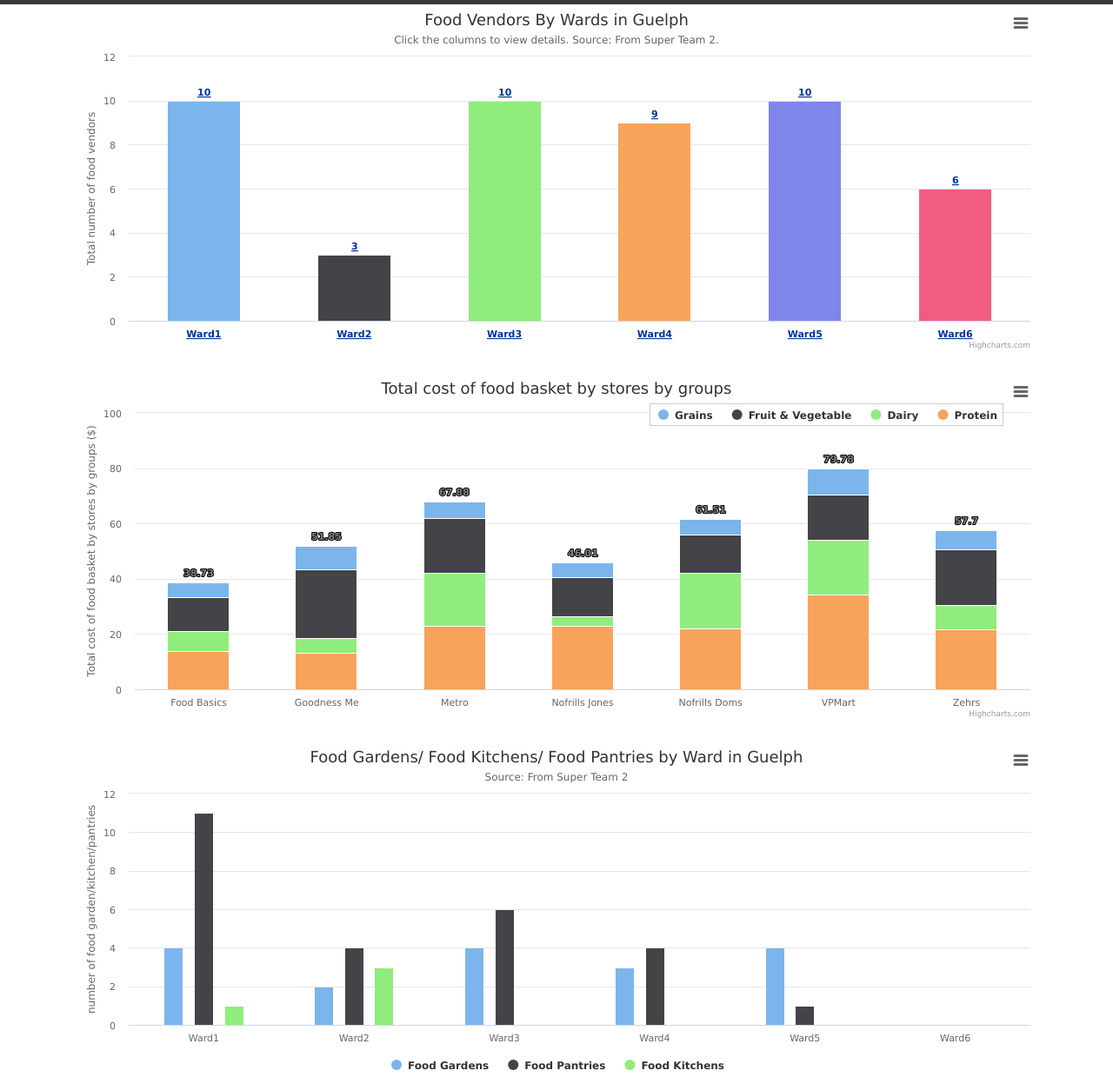
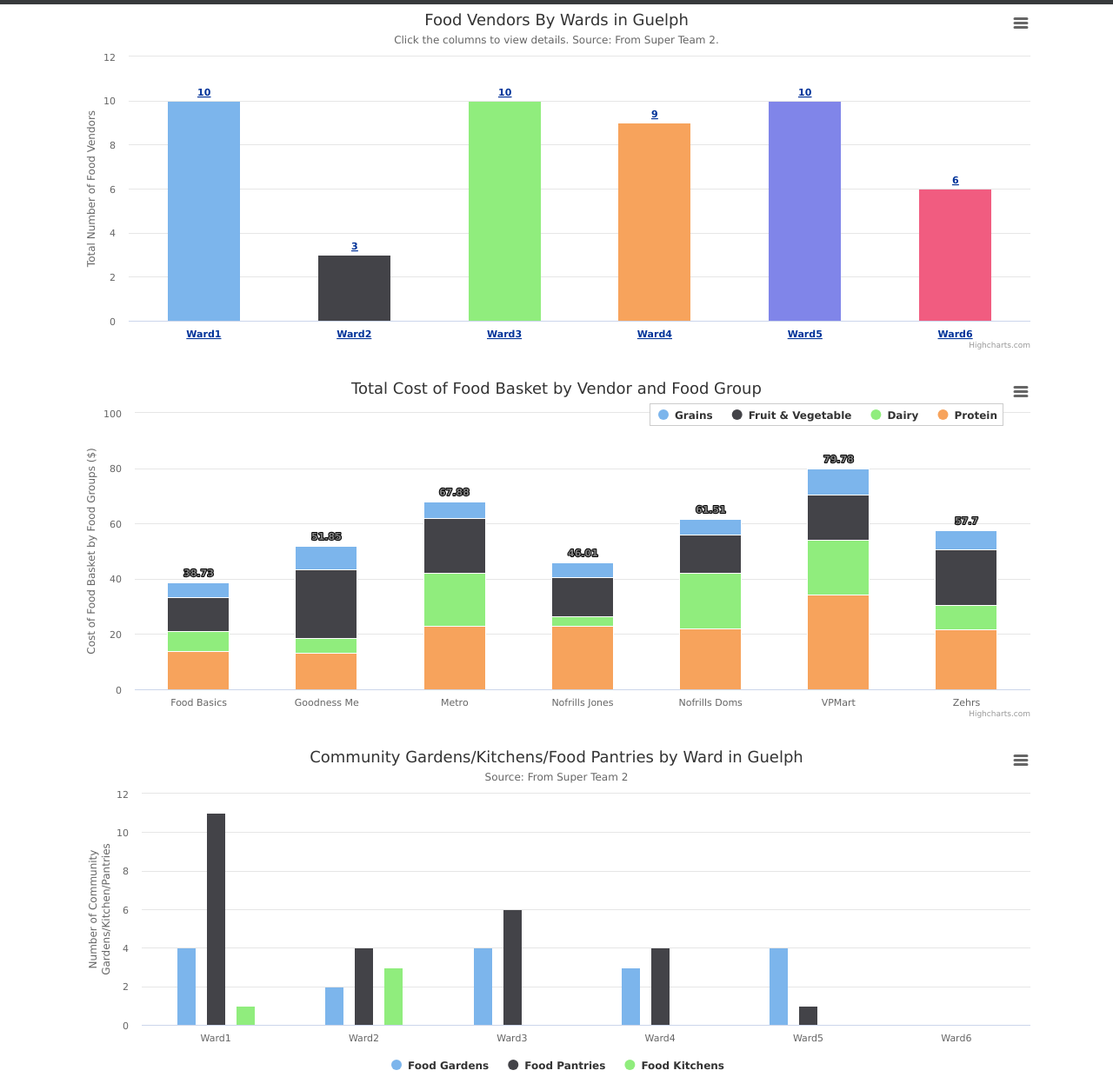
Before and after one commit to xenakisin58/xenakisin58.github.io, a plain HTML site: page presentation/charts.html in a window 1280 px wide. Shown: the part 49-1288 px from the top of the page at 87% size. Drawn offline with nearby package versions, Linux system fonts and the light colour scheme.

Commit message:
updated chart labels again

```diff
--- a/presentation/charts.html
+++ b/presentation/charts.html
@@ -23,8 +23,8 @@
               <a class="navbar-brand" href="#">Team Middle Table</a>
           </div>
           <div class="nav navbar-nav">
-              <a class="nav-item nav-link" href="/index.html">Map</a>
-              <a class="nav-item nav-link active" href="/charts.html">Charts</a>
+              <a class="nav-item nav-link" href="/presentation/index.html">Map</a>
+              <a class="nav-item nav-link active" href="/presentation/charts.html">Charts</a>
           </div>
       </nav>
 
@@ -71,7 +71,7 @@
               },
               yAxis: {
                   title: {
-                      text: 'Total number of food vendors'
+                      text: 'Total Number of Food Vendors'
                   }
 
               },
@@ -265,7 +265,7 @@
                   type: 'column'
               },
               title: {
-                  text: 'Total cost of food basket by stores by groups'
+                  text: 'Total Cost of Food Basket by Vendor and Food Group'
               },
               xAxis: {
                   categories: ['Food Basics', 'Goodness Me', 'Metro', 'Nofrills Jones', 'Nofrills Doms', 'VPMart', 'Zehrs']
@@ -273,7 +273,7 @@
               yAxis: {
                   min: 0,
                   title: {
-                      text: 'Total cost of food basket by stores by groups ($)'
+                      text: 'Cost of Food Basket by Food Groups ($)'
                   },
                   stackLabels: {
                       enabled: true,
@@ -332,7 +332,7 @@
                   type: 'column'
               },
               title: {
-                  text: 'Food Gardens/ Food Kitchens/ Food Pantries by Ward in Guelph'
+                  text: 'Community Gardens/Kitchens/Food Pantries by Ward in Guelph'
               },
               subtitle: {
                   text: 'Source: From Super Team 2'
@@ -351,7 +351,7 @@
               yAxis: {
                   min: 0,
                   title: {
-                      text: 'number of food garden/kitchen/pantries'
+                      text: 'Number of Community Gardens/Kitchen/Pantries'
                   }
               },
               tooltip: {
```
Also changed, not shown: presentation/index.html (+2 -2 lines).
